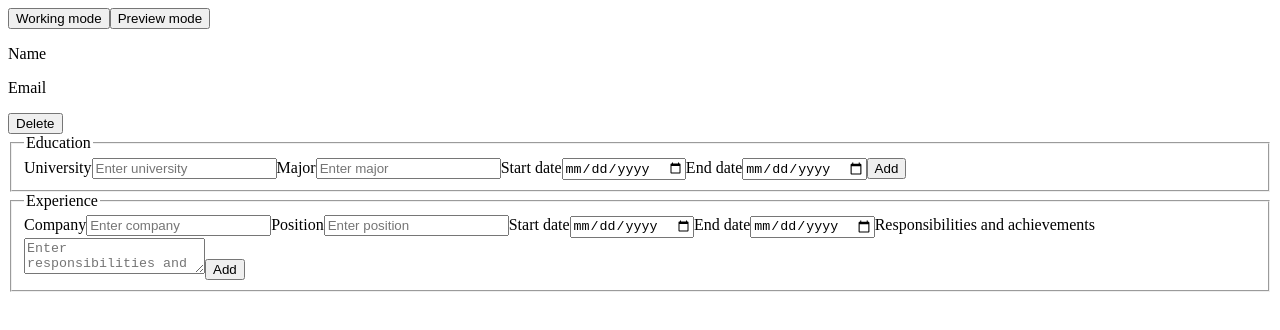
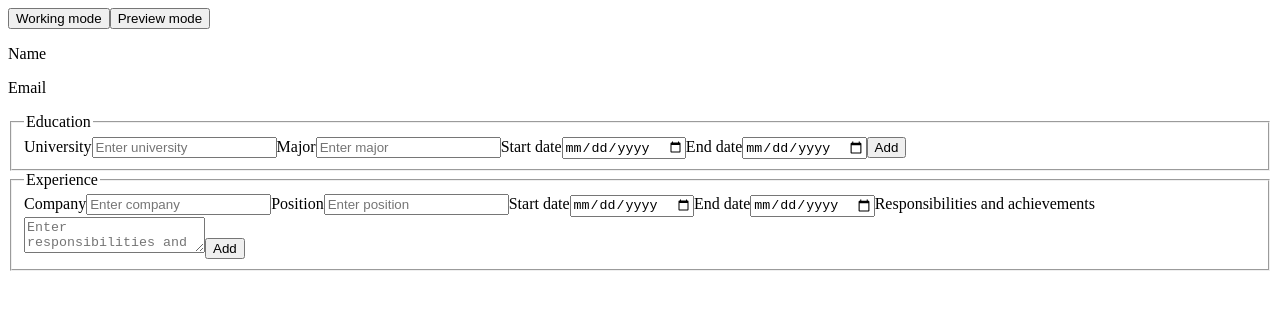
Before and after one commit to vasiliiperfilev/cv-app, a React (Create React App) app: page / in a window 1280 px wide. Shown: the top 330 px of the page. Built offline with nearby package versions, Linux system fonts and the light colour scheme; the HTML template or start-up script is replaced by a standard one.

Commit message:
Edit mode done

```diff
--- a/src/App.jsx
+++ b/src/App.jsx
@@ -2,21 +2,83 @@
 import React, { Component } from 'react';
 import { PropTypes } from 'prop-types';
 import Form from './components/Form';
+import UserDataDiv from './components/UserDataDiv';
 
 class App extends Component {
   constructor(props) {
     super(props);
     this.state = {
       isWorkMode: true,
+      dataSaved: {
+        Personal: {
+          main: {
+            Name: {
+              value: 'Name',
+              edit: false,
+              type: 'text',
+            },
+            Email: {
+              value: 'Email',
+              edit: false,
+              type: 'email',
+            },
+          },
+        },
+      },
     };
+    this.saveData = this.saveData.bind(this);
+    this.deleteData = this.deleteData.bind(this);
+  }
+
+  deleteData(fieldset, id) {
+    this.setState((prevState) => {
+      const newDataSaved = {
+        ...prevState.dataSaved,
+      };
+      delete newDataSaved[fieldset][id];
+      return {
+        dataSaved: newDataSaved,
+      };
+    });
+  }
+
+  saveData(legend, data, id) {
+    this.setState((prevState) => {
+      const dataWithNewSave = prevState.dataSaved[legend]
+        ? { ...prevState.dataSaved[legend], [id]: data }
+        : { [id]: data };
+      const newDataSaved = {
+        ...prevState.dataSaved,
+        [legend]: dataWithNewSave,
+      };
+      return {
+        dataSaved: newDataSaved,
+      };
+    });
   }
 
   render() {
     const { fieldsets } = this.props;
-    const { isWorkMode } = this.state;
+    const { isWorkMode, dataSaved } = this.state;
     let output;
     if (isWorkMode) {
-      output = <Form fieldsets={fieldsets} />;
+      output = (
+        <div>
+          <UserDataDiv
+            id="main"
+            data={dataSaved.Personal.main}
+            type="text"
+            changeValues={this.saveData}
+            legend="Personal"
+          />
+          <Form
+            fieldsets={fieldsets}
+            saveData={this.saveData}
+            deleteData={this.deleteData}
+            dataSaved={dataSaved}
+          />
+        </div>
+      );
     } else {
       output = '';
     }
--- a/src/components/Fieldset.jsx
+++ b/src/components/Fieldset.jsx
@@ -3,7 +3,6 @@ import React, { Component } from 'react';
 import { PropTypes } from 'prop-types';
 import uniqid from 'uniqid';
 import UserDataDiv from './UserDataDiv';
-import EditablePara from './EditablePara';
 
 class Fieldset extends Component {
   constructor(props) {
@@ -12,26 +11,35 @@ class Fieldset extends Component {
       values: this.createEmptyValues(),
     };
     this.handleInputChange = this.handleInputChange.bind(this);
-    this.handleSubmit = this.handleSubmit.bind(this);
-    this.changeEditableState = this.changeEditableState.bind(this);
+    this.handleAdd = this.handleAdd.bind(this);
     this.handleDelete = this.handleDelete.bind(this);
+    this.clearInputs = this.clearInputs.bind(this);
   }
 
   handleDelete(event) {
     const { deleteData, legend } = this.props;
-    deleteData(legend, event.target.parentNode.id);
+    deleteData(legend, event.target.parentNode.children[0].id);
   }
 
-  handleSubmit() {
+  handleAdd() {
     if (this.isValid()) {
-      const { saveData, legend } = this.props;
+      const { saveData, legend, inputs } = this.props;
       const { values } = this.state;
-      const data = Object.values(values).reduce((obj, currentInput) => {
+      const data = Object.entries(values).reduce(
+        (obj, [currentId, currentInput]) => {
+          if (currentInput.value)
             // eslint-disable-next-line no-param-reassign
-        if (currentInput.value) obj[currentInput.label] = { ...currentInput };
+            obj[currentInput.label] = {
+              ...currentInput,
+              edit: false,
+              type: inputs.find((input) => input.id === currentId).type,
+            };
           return obj;
-      }, {});
+        },
+        {}
+      );
       saveData(legend, data, uniqid());
+      this.clearInputs();
     }
   }
 
@@ -42,25 +50,14 @@ class Fieldset extends Component {
         [event.target.id]: {
           label: event.target.parentNode.innerText,
           value: event.target.value,
-          edit: prevState.values[event.target.id].edit,
         },
       },
     }));
   }
 
-  changeEditableState(id) {
-    this.setState((prevState) => {
-      const { label, value, edit } = prevState.values[id];
-      return {
-        values: {
-          ...prevState.values,
-          [id]: {
-            label,
-            value,
-            edit: !edit,
-          },
-        },
-      };
+  clearInputs() {
+    this.setState({
+      values: this.createEmptyValues(),
     });
   }
 
@@ -71,7 +68,6 @@ class Fieldset extends Component {
       obj[input.id] = {
         value: '',
         label: '',
-        edit: false,
       };
       return obj;
     }, {});
@@ -85,28 +81,25 @@ class Fieldset extends Component {
   }
 
   render() {
-    const { legend, inputs, dataSaved, multi, saveData } = this.props;
+    const { legend, inputs, dataSaved, saveData } = this.props;
     const { values } = this.state;
     let dataDisplay;
     if (dataSaved)
       // need to pass type as array or smthing
       dataDisplay = Object.entries(dataSaved).map(([id, data]) => (
+        <div key={id}>
           <UserDataDiv
             id={id}
             data={data}
-          key={id}
-          handleDelete={this.handleDelete}
             type={inputs.find((element) => element.label === data.label).type}
             changeValues={saveData}
             legend={legend}
           />
+          <button type="button" onClick={this.handleDelete}>
+            Delete
+          </button>
+        </div>
       ));
-    // Change Personal to UserDataDiv that is rendered as a separate component
-    // Delete as part of fieldset only
-    // remove edit from create empty values, add only when saved
-    // remove Personal props from InputComponent
-    // rename Submit for Add
-    // remove edit from handleChange
     return (
       <fieldset>
         <legend>{legend}</legend>
@@ -123,18 +116,12 @@ class Fieldset extends Component {
               id={inputProps.id}
               value={values[inputProps.id].value}
               handleInputChange={this.handleInputChange}
-              edit={
-                InputComponent === EditablePara && values[inputProps.id].edit
-              }
-              changeEdit={this.changeEditableState}
             />
           );
         })}
-        {multi && (
-          <button type="button" onClick={this.handleSubmit}>
+        <button type="button" onClick={this.handleAdd}>
           Add
         </button>
-        )}
       </fieldset>
     );
   }
@@ -150,23 +137,22 @@ Fieldset.propTypes = {
       id: PropTypes.string.isRequired,
     })
   ).isRequired,
-  multi: PropTypes.bool,
   saveData: PropTypes.func.isRequired,
   deleteData: PropTypes.func.isRequired,
   dataSaved: PropTypes.shape({
     id: PropTypes.string,
     data: PropTypes.shape({
       label: PropTypes.shape({
-        label: PropTypes.string,
-        value: PropTypes.string,
-        edit: PropTypes.string,
+        label: PropTypes.string.isRequired,
+        value: PropTypes.string.isRequired,
+        edit: PropTypes.string.isRequired,
+        type: PropTypes.string.isRequired,
       }),
     }),
   }),
 };
 Fieldset.defaultProps = {
   dataSaved: {},
-  multi: true,
 };
 
 export default Fieldset;
--- a/src/components/Form.jsx
+++ b/src/components/Form.jsx
@@ -2,87 +2,20 @@
 import React, { Component } from 'react';
 import { PropTypes } from 'prop-types';
 import Fieldset from './Fieldset';
-import UserDataDiv from './UserDataDiv';
 
 class Form extends Component {
-  constructor(props) {
-    super(props);
-    this.state = {
-      dataSaved: {
-        Personal: {
-          personalInfo: {
-            Name: {
-              value: 'Name',
-              edit: false,
-            },
-            Email: {
-              value: 'Email',
-              edit: false,
-            },
-          },
-        },
-      },
-    };
-    this.saveData = this.saveData.bind(this);
-    this.deleteData = this.deleteData.bind(this);
-  }
-
-  handleDelete(event) {
-    this.deleteData('Personal', event.target.parentNode.id);
-  }
-
-  deleteData(fieldset, id) {
-    this.setState((prevState) => {
-      const newDataSaved = {
-        ...prevState.dataSaved,
-      };
-      delete newDataSaved[fieldset][id];
-      return {
-        dataSaved: newDataSaved,
-      };
-    });
-  }
-
-  saveData(legend, data, id) {
-    this.setState((prevState) => {
-      const dataWithNewSave = prevState.dataSaved[legend]
-        ? { ...prevState.dataSaved[legend], [id]: data }
-        : { [id]: data };
-      const newDataSaved = {
-        ...prevState.dataSaved,
-        [legend]: dataWithNewSave,
-      };
-      return {
-        dataSaved: newDataSaved,
-      };
-    });
-  }
-
-  // remove handleDelete, move save data process to App level and UserDataDiv too
-  // remove multi prop cause Personal is separate
-  // remove Personal from fieldsets
   render() {
-    const { fieldsets } = this.props;
-    const { dataSaved } = this.state;
+    const { fieldsets, saveData, deleteData, dataSaved } = this.props;
     return (
       <form>
-        <UserDataDiv
-          id="Personal"
-          data={dataSaved.Personal.personalInfo}
-          handleDelete={this.handleDelete}
-          type="text"
-          changeValues={this.saveData}
-          legend="Personal"
-        />
-        {fieldsets.slice(1).map((fieldsetProps) => (
+        {fieldsets.map((fieldsetProps) => (
           <Fieldset
             legend={fieldsetProps.legend}
             inputs={fieldsetProps.inputs}
             dataSaved={dataSaved[fieldsetProps.legend]}
-            saveData={this.saveData}
-            deleteData={this.deleteData}
+            saveData={saveData}
+            deleteData={deleteData}
             key={fieldsetProps.legend}
-            multi={fieldsetProps.multi}
           />
         ))}
       </form>
@@ -102,9 +35,21 @@ Form.propTypes = {
           id: PropTypes.string.isRequired,
         })
       ).isRequired,
-      multi: PropTypes.bool,
     })
   ).isRequired,
+  saveData: PropTypes.func.isRequired,
+  deleteData: PropTypes.func.isRequired,
+  dataSaved: PropTypes.shape({
+    id: PropTypes.string,
+    data: PropTypes.shape({
+      label: PropTypes.shape({
+        label: PropTypes.string.isRequired,
+        value: PropTypes.string.isRequired,
+        edit: PropTypes.string.isRequired,
+        type: PropTypes.string.isRequired,
+      }),
+    }),
+  }).isRequired,
 };
 
 export default Form;
--- a/src/components/UserDataDiv.jsx
+++ b/src/components/UserDataDiv.jsx
@@ -29,10 +29,10 @@ class UserDataDiv extends Component {
   }
 
   render() {
-    const { data, id, handleDelete, type } = this.props;
+    const { data, id } = this.props;
     return (
       <div id={id}>
-        {Object.entries(data).map(([label, { value, edit }]) => (
+        {Object.entries(data).map(([label, { value, edit, type }]) => (
           <EditablePara
             value={value}
             id={id + label}
@@ -45,9 +45,6 @@ class UserDataDiv extends Component {
             labelText={label}
           />
         ))}
-        <button type="button" onClick={handleDelete}>
-          Delete
-        </button>
       </div>
     );
   }
@@ -62,9 +59,7 @@ UserDataDiv.propTypes = {
       edit: PropTypes.string,
     }),
   }).isRequired,
-  handleDelete: PropTypes.func.isRequired,
   changeValues: PropTypes.func.isRequired,
-  type: PropTypes.string.isRequired,
   legend: PropTypes.string.isRequired,
 };
 
--- a/src/index.jsx
+++ b/src/index.jsx
@@ -4,44 +4,9 @@ import uniqid from 'uniqid';
 import App from './App';
 import TextArea from './components/TextArea';
 import Input from './components/Input';
-import EditablePara from './components/EditablePara';
 
 const data = {
   fieldsets: [
-    {
-      legend: 'Personal',
-      inputs: [
-        {
-          component: EditablePara,
-          labelText: 'Name',
-          type: 'text',
-          required: true,
-          id: uniqid(),
-        },
-        {
-          component: EditablePara,
-          labelText: 'Phone',
-          type: 'tel',
-          required: true,
-          id: uniqid(),
-        },
-        {
-          component: EditablePara,
-          labelText: 'Email',
-          type: 'email',
-          required: true,
-          id: uniqid(),
-        },
-        {
-          component: EditablePara,
-          labelText: 'LinkedIn',
-          type: 'url',
-          required: false,
-          id: uniqid(),
-        },
-      ],
-      multi: false,
-    },
     {
       legend: 'Education',
       inputs: [
```
Lines whose indentation alone changed are shown as unchanged.
